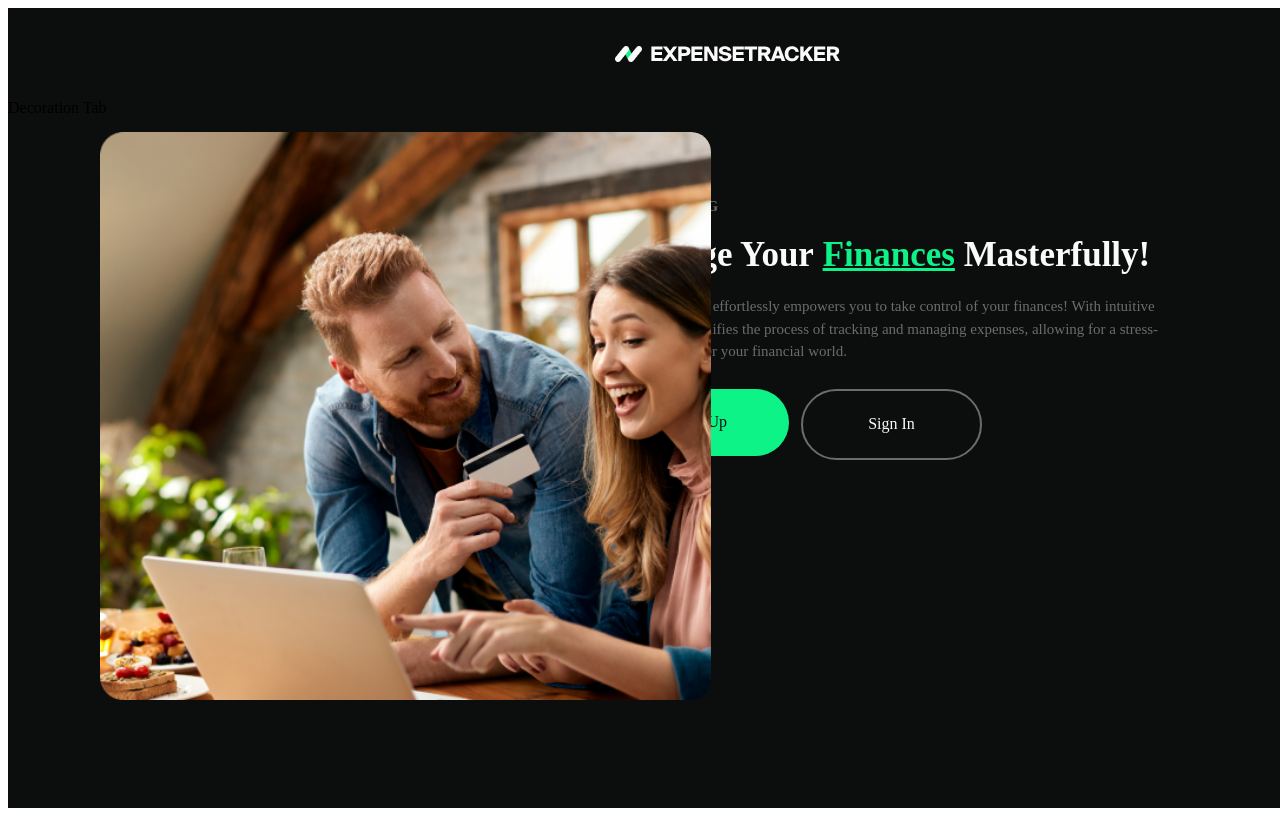
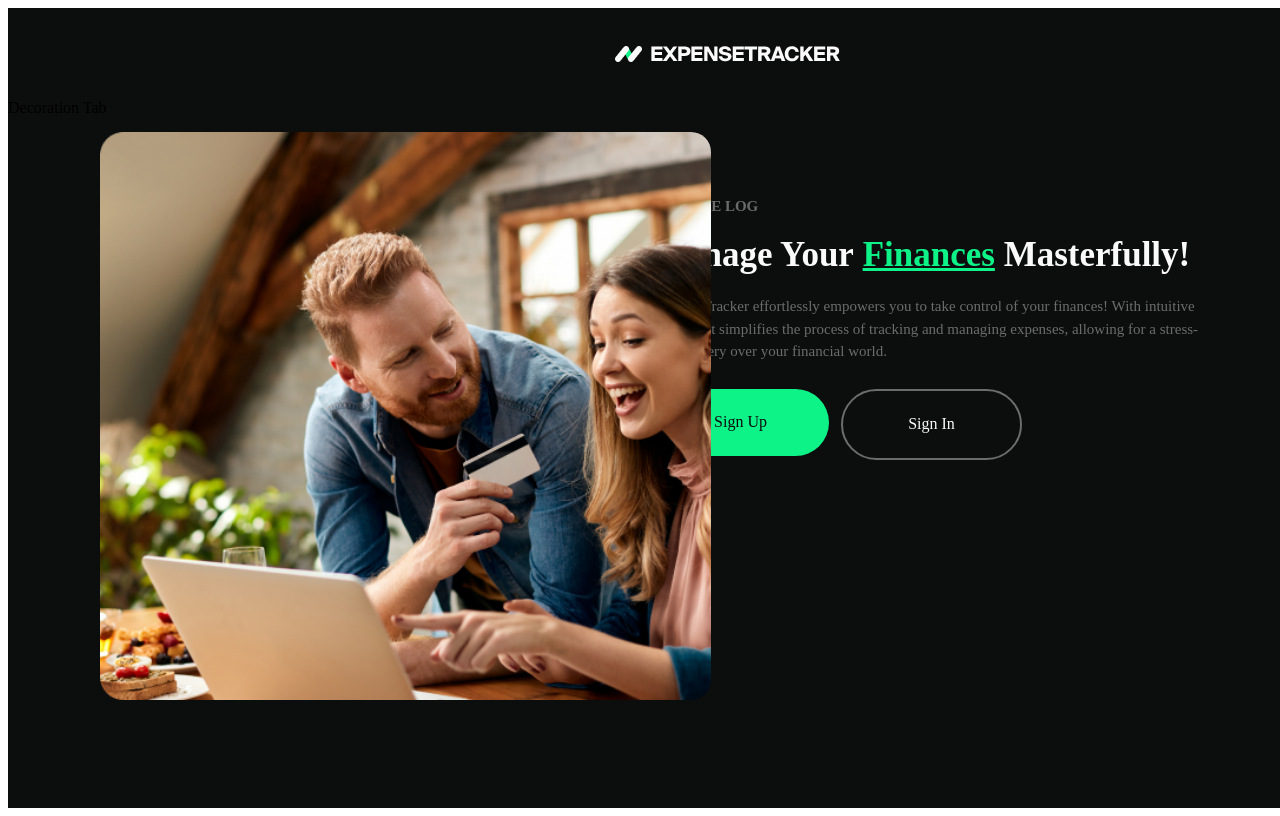
Before and after one commit to Reuelle/expense-tracker, a React (Create React App) app: page /expense-tracker/register in a window 1280 px wide. Both pictures are taken after a click on the element 728 px from the left and 53 px from the top of the page. Shown: the top 816 px of the page. Built offline with nearby package versions, Linux system fonts and the light colour scheme.

Commit message:
Update AuthNav.module.css

```diff
--- a/src/components/AuthNav/AuthNav.module.css
+++ b/src/components/AuthNav/AuthNav.module.css
@@ -26,7 +26,7 @@
   max-width: 1000px;
   width: 562px;
   height: 351px;
-  margin-left: 145px;
+  margin-left: 185px;
   margin-top: 9px;
 }
 
```
